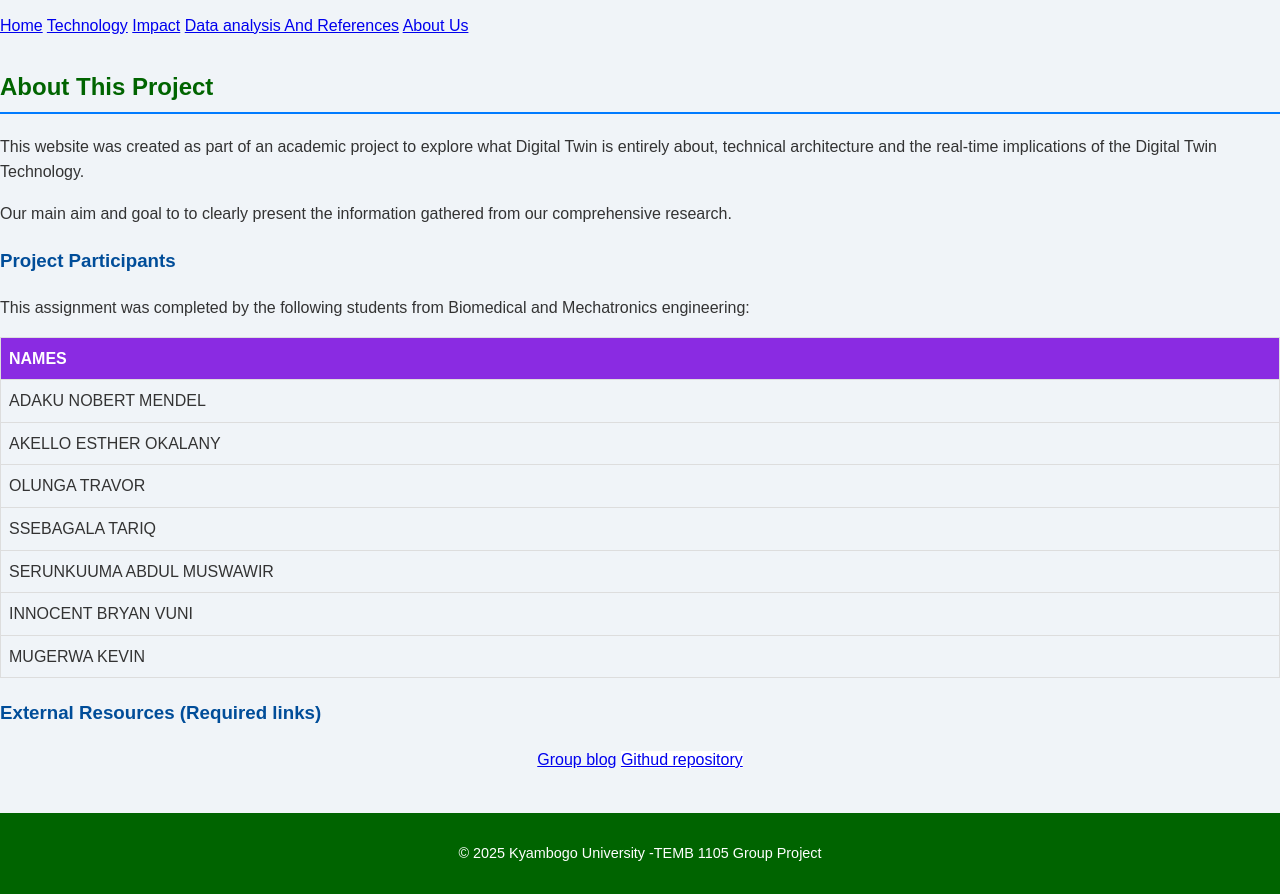
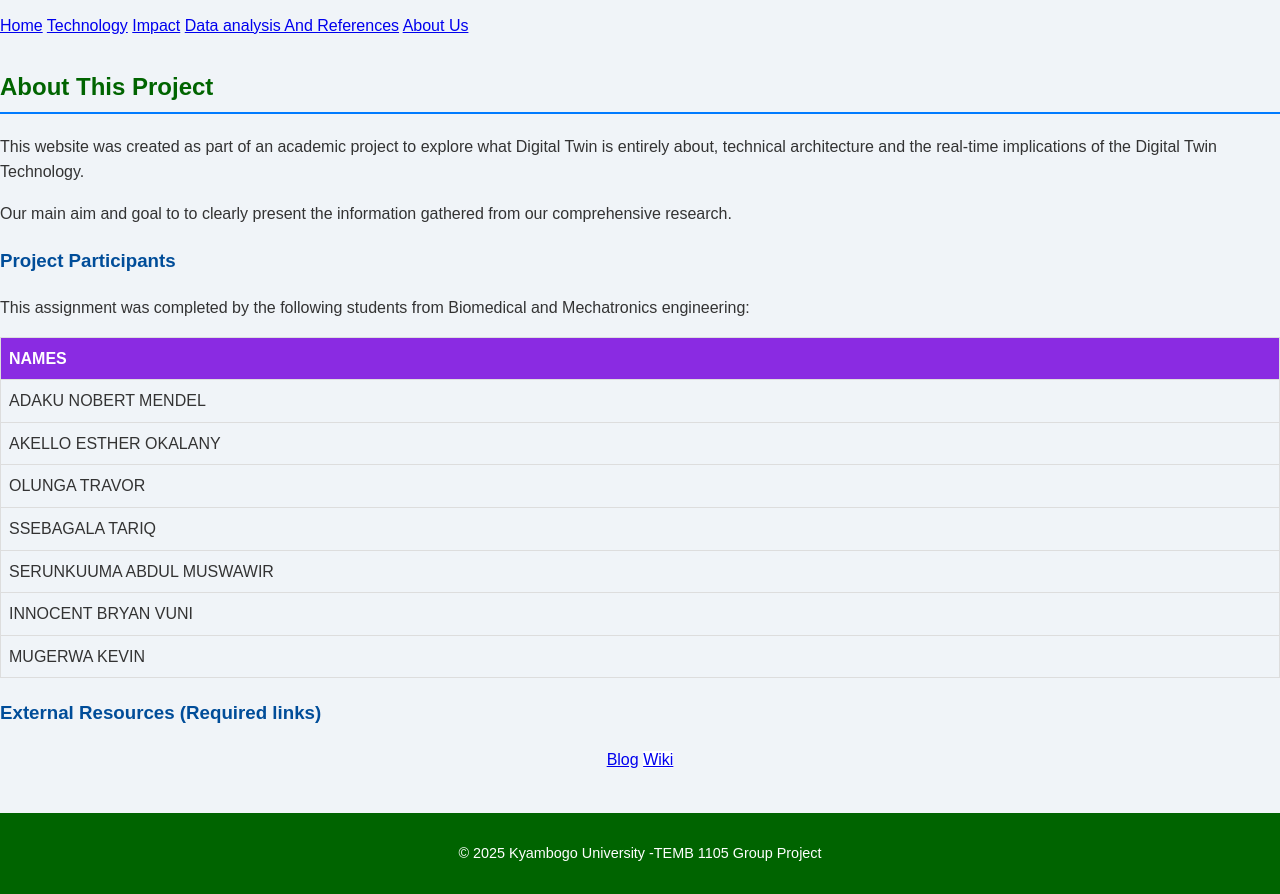
Before and after one commit to adaksmendy-hub/Digital_Twins_Project, a plain HTML site: page about.html in a window 1280 px wide. Shown: the part 95-989 px from the top of the page. Drawn offline with Linux system fonts and the light colour scheme.

Commit message:
updated the wiki link and names then made some spelling corrections

```diff
--- a/about.html
+++ b/about.html
@@ -45,8 +45,8 @@
             <h3>External Resources (Required links)</h3>
             <div class="link-button-container"
             style="text-align: center;">
-                <a class="link-button" href="https://digitaltwinsgroup3.blogspot.com/" target="_blank"> Group blog</a>
-                 <a class="link-button" style="background-color: white" href="https://github.com/GROUP3-BME/DIGITAL-TWINS.git" target="_blank">Githud repository</a>
+                <a class="link-button" href="https://digitaltwinsgroup3.blogspot.com/" target="_blank">Blog</a>
+                 <a class="link-button" style="background-color: white" href="https://github.com/GROUP3-BME/DIGITAL-TWINS/wiki/DIGITAL-TWINS" target="_blank">Wiki</a>
             </div>
     </main>
     <div class="footer-bar">
```
Also changed, not shown: technology.html (+1 -1 lines).
